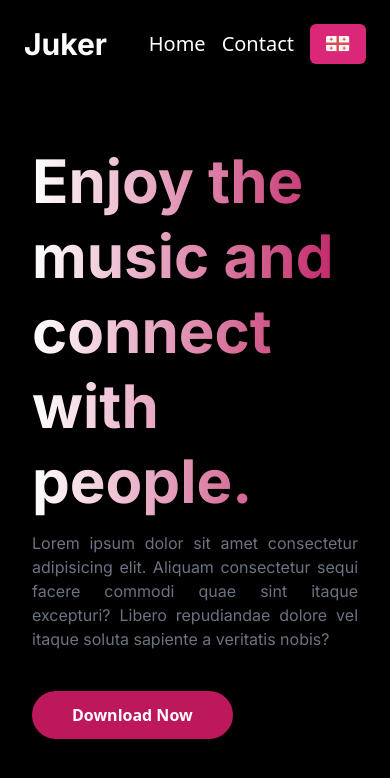
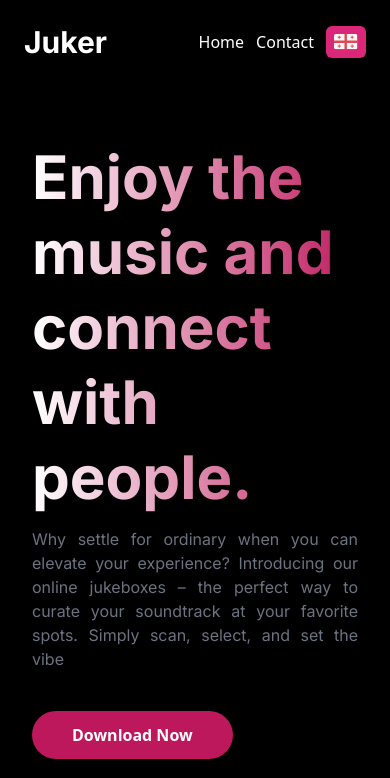
Before and after one commit to nsher888/JukerLanding, a React (Vite) app: page / in a window 390 px wide. Shown: the top 778 px of the page. Built offline with nearby package versions, Linux system fonts and the light colour scheme.

Commit message:
feat: change nav sizes

```diff
--- a/src/components/Header.jsx
+++ b/src/components/Header.jsx
@@ -8,7 +8,7 @@ const Header = () => {
 		<header className="flex justify-between items-center px-6 md:px-0">
 			<h1 className="text-3xl font-inter font-bold">Juker</h1>
 			<nav className="flex">
-				<ul className="flex items-center justify-between gap-4 md:gap-10 text-xl">
+				<ul className="flex items-center justify-between gap-3 sm:gap-4 md:gap-10 md:text-xl">
 					<li>
 						<Link
 							className="hover:text-pink-700 duration-300"
--- a/src/components/Hero.jsx
+++ b/src/components/Hero.jsx
@@ -14,10 +14,10 @@ const Hero = () => {
 						Enjoy the music and connect with people.
 					</h1>
 					<p className="mt-3 font-inter text-gray-500  text-justify">
-						Lorem ipsum dolor sit amet consectetur adipisicing elit.
-						Aliquam consectetur sequi facere commodi quae sint
-						itaque excepturi? Libero repudiandae dolore vel itaque
-						soluta sapiente a veritatis nobis?
+						Why settle for ordinary when you can elevate your
+						experience? Introducing our online jukeboxes – the
+						perfect way to curate your soundtrack at your favorite
+						spots. Simply scan, select, and set the vibe
 					</p>
 					<div className="mt-10">
 						<button className="bg-pink-700 hover:bg-pink-600 duration-300 text-white font-bold py-3 px-10 rounded-full">
@@ -26,7 +26,7 @@ const Hero = () => {
 					</div>
 				</motion.div>
 			</div>
-			<div className="flex-1 pt-10 md:pt-0 justify-center flex md:justify-end md:mr-10">
+			<div className="flex-1 pt-10 md:pt-0 justify-center flex md:justify-end md:mr-12">
 				<motion.div
 					initial={{ x: 100, opacity: 0 }}
 					animate={{ x: 0, y: 0, opacity: 1 }}
--- a/src/components/LanguageSwitcher.jsx
+++ b/src/components/LanguageSwitcher.jsx
@@ -16,7 +16,7 @@ const LanguageSwitcher = () => {
 				<button
 					title="Change Language to English"
 					onClick={() => changeLanguage("en")}
-					className="px-4 py-2 bg-pink-600 rounded-md text-white font-semibold focus:outline-none hover:bg-pink-700">
+					className="px-2 py-1 md:px-4 md:py-2 bg-pink-600 rounded-md text-white font-semibold focus:outline-none hover:bg-pink-700">
 					<EnIcon />
 				</button>
 			)}
@@ -24,7 +24,7 @@ const LanguageSwitcher = () => {
 				<button
 					title="Change Language to Georgian"
 					onClick={() => changeLanguage("ka")}
-					className="px-4 py-2 bg-pink-600 rounded-md text-white font-semibold focus:outline-none hover:bg-pink-700">
+					className="px-2 py-1 md:px-4 md:py-2 bg-pink-600 rounded-md text-white font-semibold focus:outline-none hover:bg-pink-700">
 					<KaIcon />
 				</button>
 			)}
```
